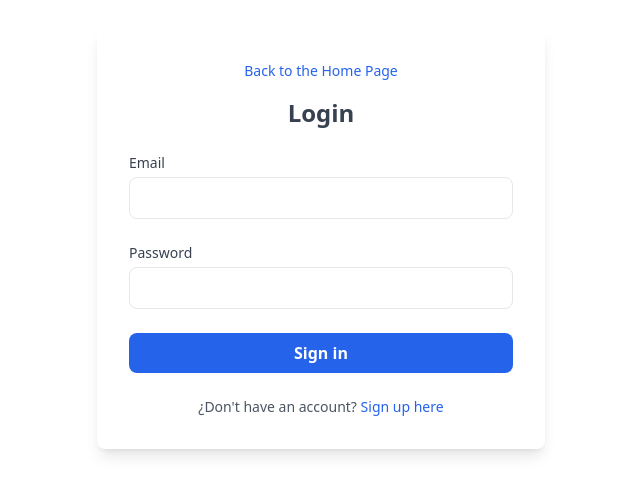
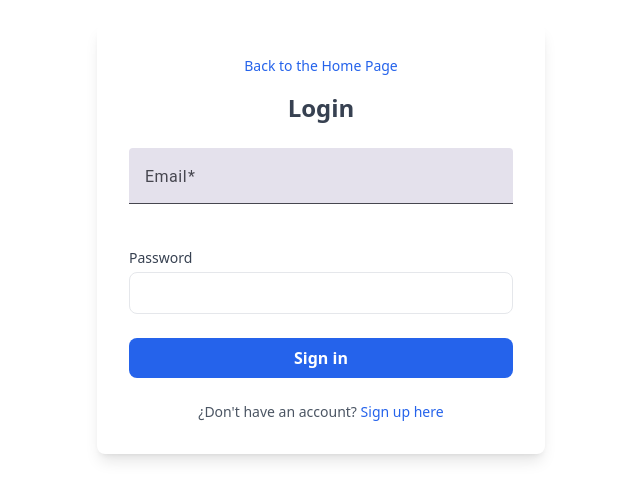
Before and after one commit to cunigarro/quud-system-front, an Angular app: page /login in a window 1280 px wide. Shown: the part 161-660 px from the top of the page, without its empty margins (319-959 px from the left). Built offline with nearby package versions, Linux system fonts and the light colour scheme; no server answers.

Commit message:
Login form improved.

```diff
--- a/src/app/pages/login/login.component.html
+++ b/src/app/pages/login/login.component.html
@@ -1,27 +1,34 @@
 <div class="flex items-center justify-center h-screen">
   <div class="w-full max-w-md bg-white p-8 rounded-lg shadow-lg">
-
     <p class="text-center text-sm text-gray-600 mb-4">
-        <a [routerLink]="['/']" class="text-blue-600 hover:underline">Back to the Home Page</a>
+      <a [routerLink]="['/']" class="text-blue-600 hover:underline"
+        >Back to the Home Page</a
+      >
     </p>
 
-      <h2 class="text-2xl font-bold text-gray-700 text-center mb-6">
-        Login
-      </h2>
+    <h2 class="text-2xl font-bold text-gray-700 text-center mb-6">Login</h2>
 
     <form [formGroup]="loginForm" (ngSubmit)="login()" class="space-y-6">
-        <div>
-          <label for="username" class="block text-sm font-medium text-gray-700">Email</label>
+      <mat-form-field class="w-full" appearance="fill">
+        <mat-label>Email</mat-label>
         <input
-            type="email"
-            id="username"
+          matInput
           formControlName="username"
-            class="w-full px-4 py-2 mt-1 border rounded-lg text-gray-700 focus:outline-none focus:ring-2 focus:ring-blue-500"
+          placeholder="ejemplo@correo.com"
+          [errorStateMatcher]="matcher"
         />
-        </div>
+        @if (loginForm.get('username')?.hasError('email') && !loginForm.get('username')?.hasError('required')) {
+          <mat-error>Please enter a valid email address</mat-error>
+        }
+        @if (loginForm.get('username')?.hasError('required')) {
+          <mat-error>Email is <strong>required</strong></mat-error>
+        }
+      </mat-form-field>
 
       <div>
-          <label for="password" class="block text-sm font-medium text-gray-700">Password</label>
+        <label for="password" class="block text-sm font-medium text-gray-700"
+          >Password</label
+        >
         <input
           type="password"
           id="password"
@@ -42,7 +49,9 @@
 
     <p class="mt-6 text-center text-sm text-gray-600">
       ¿Don't have an account?
-        <a [routerLink]="['/register']" class="text-blue-600 hover:underline">Sign up here</a>
+      <a [routerLink]="['/register']" class="text-blue-600 hover:underline"
+        >Sign up here</a
+      >
     </p>
   </div>
 </div>
--- a/src/app/pages/login/login.component.ts
+++ b/src/app/pages/login/login.component.ts
@@ -1,7 +1,17 @@
 import { Component, OnInit } from '@angular/core';
-import { FormBuilder, FormGroup, ReactiveFormsModule, Validators } from '@angular/forms';
+import { FormBuilder, FormControl, FormGroup, FormGroupDirective, FormsModule, NgForm, ReactiveFormsModule, Validators } from '@angular/forms';
 import { Router, RouterModule } from '@angular/router';
 import { AuthFacade } from '../../shared/facades/auth.facade';
+import { MatFormFieldModule } from '@angular/material/form-field';
+import { MatInputModule } from '@angular/material/input';
+import { ErrorStateMatcher } from '@angular/material/core';
+
+export class MyErrorStateMatcher implements ErrorStateMatcher {
+  isErrorState(control: FormControl | null, form: FormGroupDirective | NgForm | null): boolean {
+    const isSubmitted = form && form.submitted;
+    return !!(control && control.invalid && (control.dirty || control.touched || isSubmitted));
+  }
+}
 
 @Component({
   selector: 'app-login',
@@ -9,11 +19,15 @@ import { AuthFacade } from '../../shared/facades/auth.facade';
   standalone: true,
   imports: [
     RouterModule,
-    ReactiveFormsModule
+    ReactiveFormsModule,
+    FormsModule,
+    MatFormFieldModule,
+    MatInputModule
   ],
 })
 export class LoginComponent implements OnInit {
   loginForm!: FormGroup;
+  matcher = new MyErrorStateMatcher();
 
   constructor(
     private router: Router,
```
Lines whose indentation alone changed are shown as unchanged.
